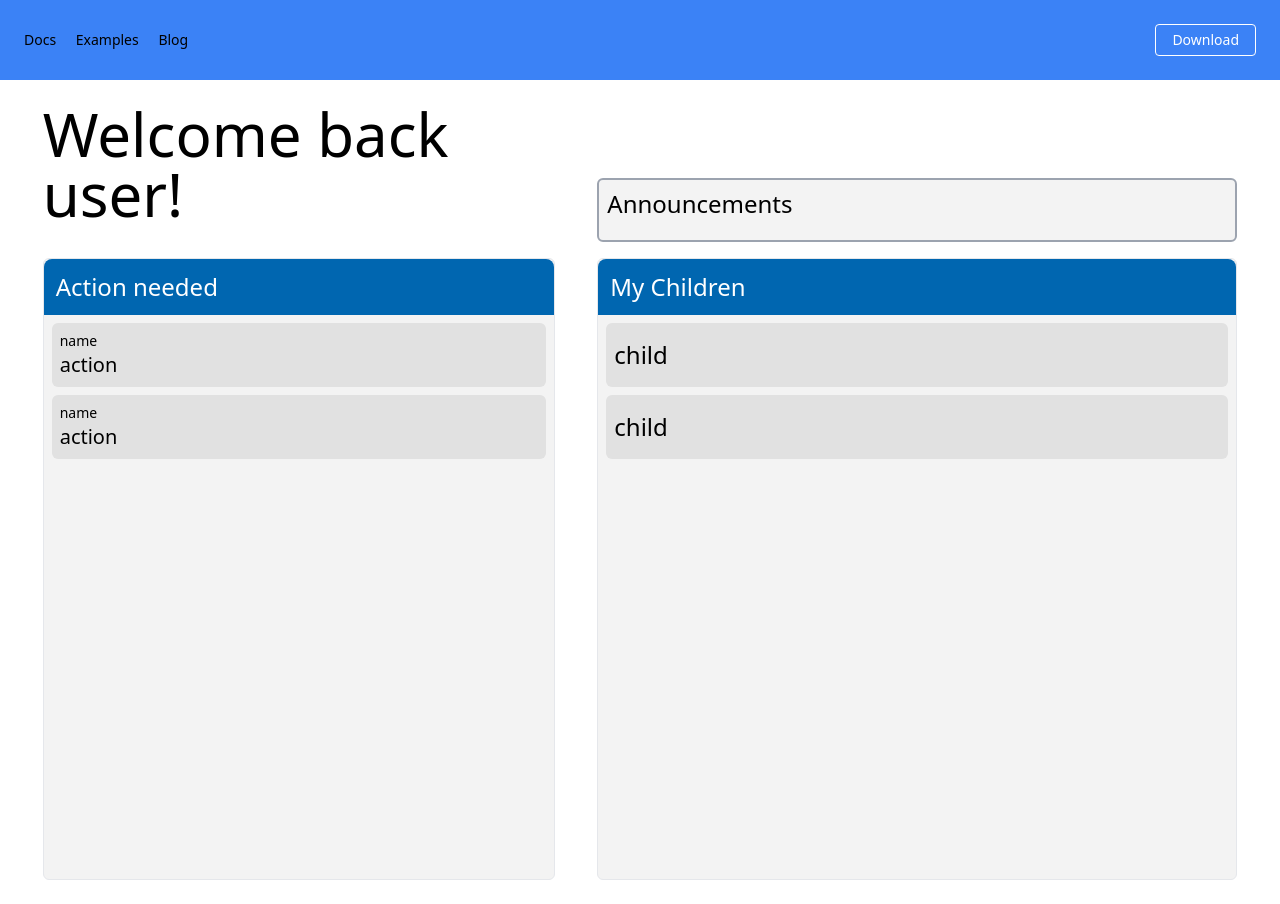
After one commit to jacobef/lec-frontend-drafting, a Django app: page /parent/ in a window 1280 px wide. The commit adds this page. Run offline with Django 4.2, Linux system fonts and the light colour scheme; some libraries are stand-ins or nearby versions.

Commit message:
parent home page. There is some basic things I still need to do such icons and some of the text not being vertically centered. The parts of the page could maybe be a bit more reactive too.

```diff
--- a/lec_frontend_drafting/urls.py
+++ b/lec_frontend_drafting/urls.py
@@ -20,7 +20,16 @@ from django.urls import path
 def example_view(request):
     return render(request, "example_page.html")
 
+
+def login_view(request):
+    return render(request, "login.html")
+
+def parent_view(request):
+    return render(request, "parent_home.html")
+
 urlpatterns = [
     path('admin/', admin.site.urls),
-    path('example/', example_view)
+    path('example/', example_view),
+    path('login/', login_view),
+    path('parent/', parent_view)
 ]
--- a/templates/example_base.html
+++ b/templates/example_base.html
@@ -9,15 +9,42 @@
     <title>{% block title %}{% endblock %} | Lafayette Empowerment Center</title>
 
     <!--If you're using a CDN for e.g. bootstrap, you can just link it in normally without the "static" stuff-->
-    <link href="https://cdn.jsdelivr.net/npm/bootstrap@5.2.2/dist/css/bootstrap.min.css" rel="stylesheet" integrity="sha384-Zenh87qX5JnK2Jl0vWa8Ck2rdkQ2Bzep5IDxbcnCeuOxjzrPF/et3URy9Bv1WTRi" crossorigin="anonymous">
+    <script src="https://cdn.tailwindcss.com"></script>
 
     <!-- The href resolves to static/example_base.css. It won't work if you just try to specify the path normally (for some reason).
     If you want to add Javascript, it should also go in the static folder. -->
-    <link rel="stylesheet" href={% static "example_base.css" %}>
+
 </head>
 <body>
 <!--Stuff here will go before the content block of child templates. Use for e.g. navbars-->
-<a href="/example">Example</a> <a href="https://google.com">Some other link</a>
+<nav class="flex items-center justify-between flex-wrap bg-blue-500 p-6 ">
+
+
+  <div class="w-full block flex-grow lg:flex lg:items-center lg:w-auto ">
+    <div class="text-sm lg:flex-grow">
+      <a href="#responsive-header" class="block mt-4 lg:inline-block lg:mt-0 text-white-200 hover:text-grey mr-4">
+        Docs
+      </a>
+      <a href="#responsive-header" class="block mt-4 lg:inline-block lg:mt-0 text-white-200 hover:text-grey mr-4">
+        Examples
+      </a>
+      <a href="#responsive-header" class="block mt-4 lg:inline-block lg:mt-0 text-white-200 hover:text-grey">
+        Blog
+      </a>
+    </div>
+    <div>
+      <a href="#" class="inline-block text-sm px-4 py-2 leading-none border rounded text-white border-white hover:border-transparent hover:text-white-500 hover:bg-white mt-4 lg:mt-0">Download</a>
+    </div>
+  </div>
+</nav>
+
+
+
+
+
+
+
+
 <br>
 {% block content %}{% endblock %}
 <!--Stuff here will go after the content block of child templates. Use for e.g. footers-->
--- a/templates/login.html
+++ b/templates/login.html
@@ -5,8 +5,8 @@
 <head>
     <meta charset="UTF-8">
     <title>Title</title>
+    <script src="https://cdn.tailwindcss.com"></script>
 
-    {% tailwind_css %}
 </head>
 <body class="bg-[#F0F0F0] flex justify-center">
     {% load static %}
--- /dev/null
+++ b/templates/parent_home.html
@@ -0,0 +1,103 @@
+
+{% extends "example_base.html" %}
+{% block title %}Example Page{% endblock %}
+{% block content %}
+
+
+
+
+<div class="h-screen pb-6">
+
+
+    <div class="flex flex-row flex justify-evenly  h-full">
+  <!-- ... -->
+
+
+        <div class = "flex flex-col min-w-[40%] h-full">
+
+
+             <div class = "h-48">
+                 <p class="text-6xl text-black">Welcome back</p>
+                 <p class="text-6xl text-black">user!</p>
+             </div>
+
+            <a href="#" class="bg-[#F3F3F3] min-w-[40%] rounded-md border border-gray-200 h-full">
+                <div class = " p-3 rounded-t-lg  bg-[#0066B0]">
+                    <p class=" text-2xl   text-white">Action needed</p>
+                </div>
+
+
+                <div class = "p-2">
+                    <div class = "group mb-2 p-2 rounded-md  bg-[#E1E1E1] hover:bg-[#cacaca]">
+                        <p class="group-hover:text-blue text-sm text-black">name</p>
+                        <p class="text-xl text-black">action</p>
+                    </div>
+
+                    <div class = "mb-2 p-2 rounded-md  bg-[#E1E1E1] hover:bg-[#cacaca]">
+                        <p class="group-hover:text-red text-sm text-black">name</p>
+                        <p class="text-xl text-black">action</p>
+                    </div>
+
+                </div>
+            </a>
+
+        </div>
+
+
+
+
+        <div class="flex flex-col min-w-[50%]  h-full">
+
+            <div class = "flex flex-col-reverse h-48">
+                 <div class = "p-2 mb-4 rounded-md  border-2 border-gray-400 bg-[#F3F3F3] hover:bg-[#cacaca] h-16">
+
+
+                    <span class = "text-2xl text-black h-fit mt-3 ">Announcements</span>
+
+
+                </div>
+             </div>
+
+
+
+            <a href="#" class=" rounded-md border border-gray-200 bg-[#F3F3F3] h-full">
+            <div class = " p-3 rounded-t-lg  bg-[#0066B0] ">
+                <p class=" text-2xl   text-white">My Children</p>
+            </div>
+
+
+            <div class = "p-2">
+                <div class = "group mb-2 p-2 rounded-md  bg-[#E1E1E1] hover:bg-[#cacaca] h-16">
+
+                    <p class="mt-2 text-2xl text-black">child </p>
+                </div>
+
+                <div class = "mb-2 p-2 rounded-md  bg-[#E1E1E1] hover:bg-[#cacaca] h-16">
+
+                    <p class="mt-2 text-2xl text-black">child</p>
+                </div>
+
+            </div>
+        </a>
+
+        </div>
+
+
+
+
+
+
+
+
+    </div>
+
+
+
+</div>
+
+
+
+
+
+
+{% endblock %}
```
